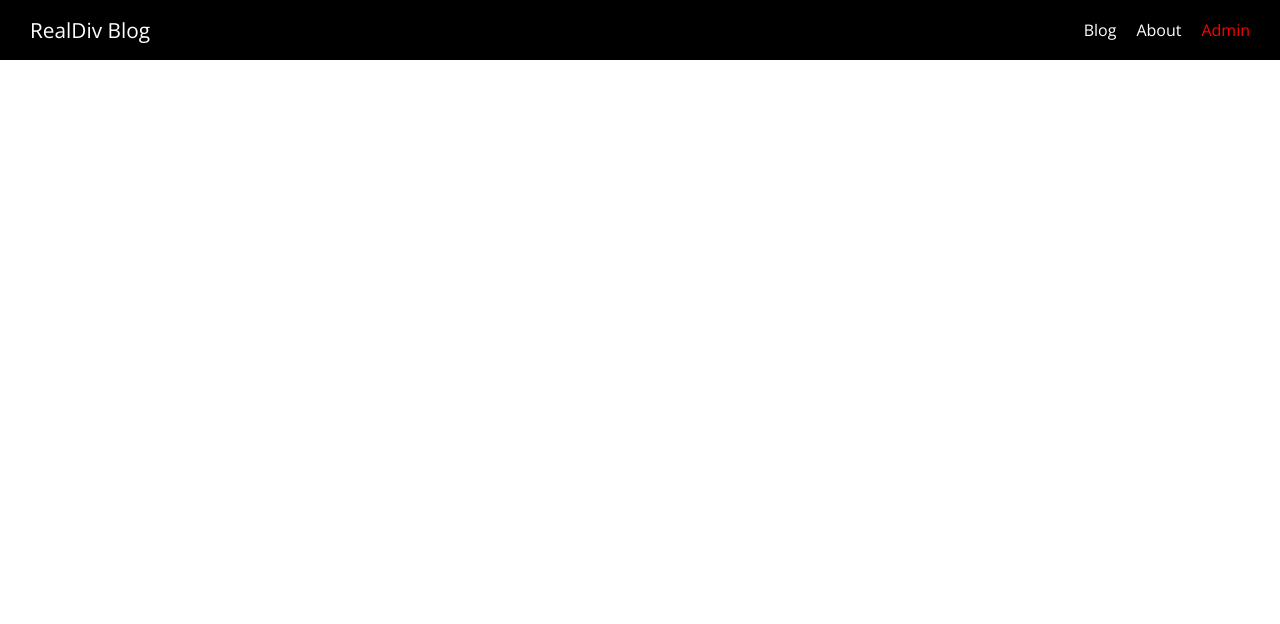
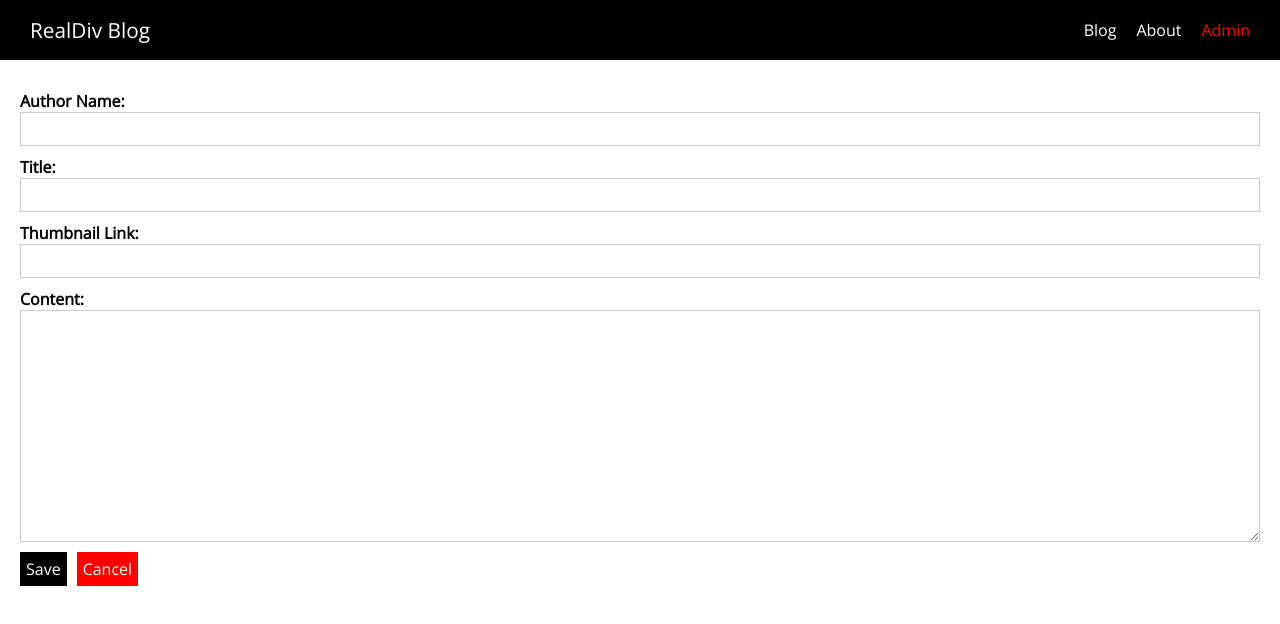
Before and after one commit to realdinho/realdivblog, a Nuxt app: page /admin/new-post in a window 1280 px wide. Shown: the top 624 px of the page. Built offline with nearby package versions, Linux system fonts and the light colour scheme.

Commit message:
add new post form

```diff
--- /dev/null
+++ b/components/UI/AppButton.vue
@@ -0,0 +1,63 @@
+<template>
+  <button
+    class="button"
+    :class="btnStyle"
+    v-bind="$attrs"
+    v-on="$listeners"><slot /></button>
+</template>
+
+<script>
+export default {
+  name: 'AppButton',
+  props: {
+    btnStyle: {
+      type: String,
+      default: ''
+    }
+  }
+}
+</script>
+
+
+<style scoped>
+.button {
+  font: inherit;
+  background-color: black;
+  color: white;
+  padding: 5px;
+  cursor: pointer;
+  border: 1px solid black;
+}
+
+.button:hover,
+.button:active {
+  background-color: rgb(51, 51, 51);
+  border: 1px solid black;
+}
+
+.inverted {
+  background-color: white;
+  color: black;
+  border: 1px solid transparent;
+}
+
+.inverted:hover,
+.inverted:active {
+  color: #ccc;
+  background-color: white;
+  border: 1px solid transparent;
+}
+
+.cancel {
+  background-color: red;
+  color: white;
+  border: 1px solid transparent;
+}
+
+.cancel:hover,
+.cancel:active {
+  background-color: salmon;
+  border: 1px solid transparent;
+  color: white;
+}
+</style>
--- /dev/null
+++ b/components/UI/AppControlInput.vue
@@ -0,0 +1,58 @@
+<template>
+  <div class="input-control">
+    <label><slot /></label>
+    <input
+      v-if="controlType === 'input'"
+      v-bind="$attrs"
+      :value="value"
+      @input="$emit('input', $event.target.value)">
+    <textarea
+      v-if="controlType === 'textarea'"
+      rows="10"
+      :value="value"
+      @input="$emit('input', $event.target.value)"></textarea>
+  </div>
+</template>
+
+<script>
+export default {
+  name: 'AppInputControl',
+  props: {
+    controlType: {
+      type: String,
+      default: 'input'
+    },
+    value: {
+      type: String,
+      default: ''
+    }
+  }
+}
+</script>
+
+<style scoped>
+.input-control {
+  margin: 10px 0;
+}
+
+.input-control label {
+  display: block;
+  font-weight: bold;
+}
+
+.input-control input,
+.input-control textarea {
+  display: block;
+  width: 100%;
+  box-sizing: border-box;
+  font: inherit;
+  border: 1px solid #ccc;
+  padding: 5px;
+}
+
+.input-control input:focus,
+.input-control textarea:focus {
+  background-color: #eee;
+  outline: none;
+}
+</style>
--- a/pages/admin/index.vue
+++ b/pages/admin/index.vue
@@ -1,7 +1,7 @@
 <template>
   <div class="admin-page">
     <section class="new-post">
-      <button>Create Post</button>
+      <button @click="$router.push('/admin/new-post')">Create Post</button>
     </section>
     <section class="existing-posts">
       <h1>Existing Posts</h1>
--- a/pages/admin/new-post/index.vue
+++ b/pages/admin/new-post/index.vue
@@ -0,0 +1,66 @@
+<template>
+  <div class="admin-page">
+    <section class="new-post-form">
+      <form @submit.prevent="onSave">
+        <AppControlInput v-model="editedPost.author">Author Name:</AppControlInput>
+        <AppControlInput v-model="editedPost.title">Title:</AppControlInput>
+        <AppControlInput v-model="editedPost.thumbnailLink">Thumbnail Link:</AppControlInput>
+        <AppControlInput control-type="textarea" v-model="editedPost.content">Content:</AppControlInput>
+
+        <AppButton type="submit">Save</AppButton>
+        <AppButton
+          type="button"
+          style="margin-left: 10px"
+          btn-style="cancel"
+          @click="onCancel">Cancel</AppButton>
+      </form>
+    </section>
+  </div>
+</template>
+
+<script>
+import AppControlInput from '@/components/UI/AppControlInput'
+import AppButton from '@/components/UI/AppButton'
+
+export default {
+  components: {
+    AppControlInput,
+    AppButton
+  },
+  data() {
+    return {
+      editedPost: {
+        author: '',
+        title: '',
+        thumbnailLink: ''
+      }
+    }
+  },
+  methods: {
+    onSave() {
+      // save the post
+      console.log(this.editedPost);
+    },
+    onCancel() {
+      // cancel and navigate back
+      this.$router.push('/admin');
+    }
+  }
+}
+</script>
+
+<style scoped>
+.admin-page {
+  padding: 20px;
+}
+
+.new-post {
+  text-align: center;
+  border-bottom: 2px solid #ccc;
+  padding-bottom: 10px;
+}
+
+.existing-posts h1 {
+  text-align: center;
+}
+</style>
```
